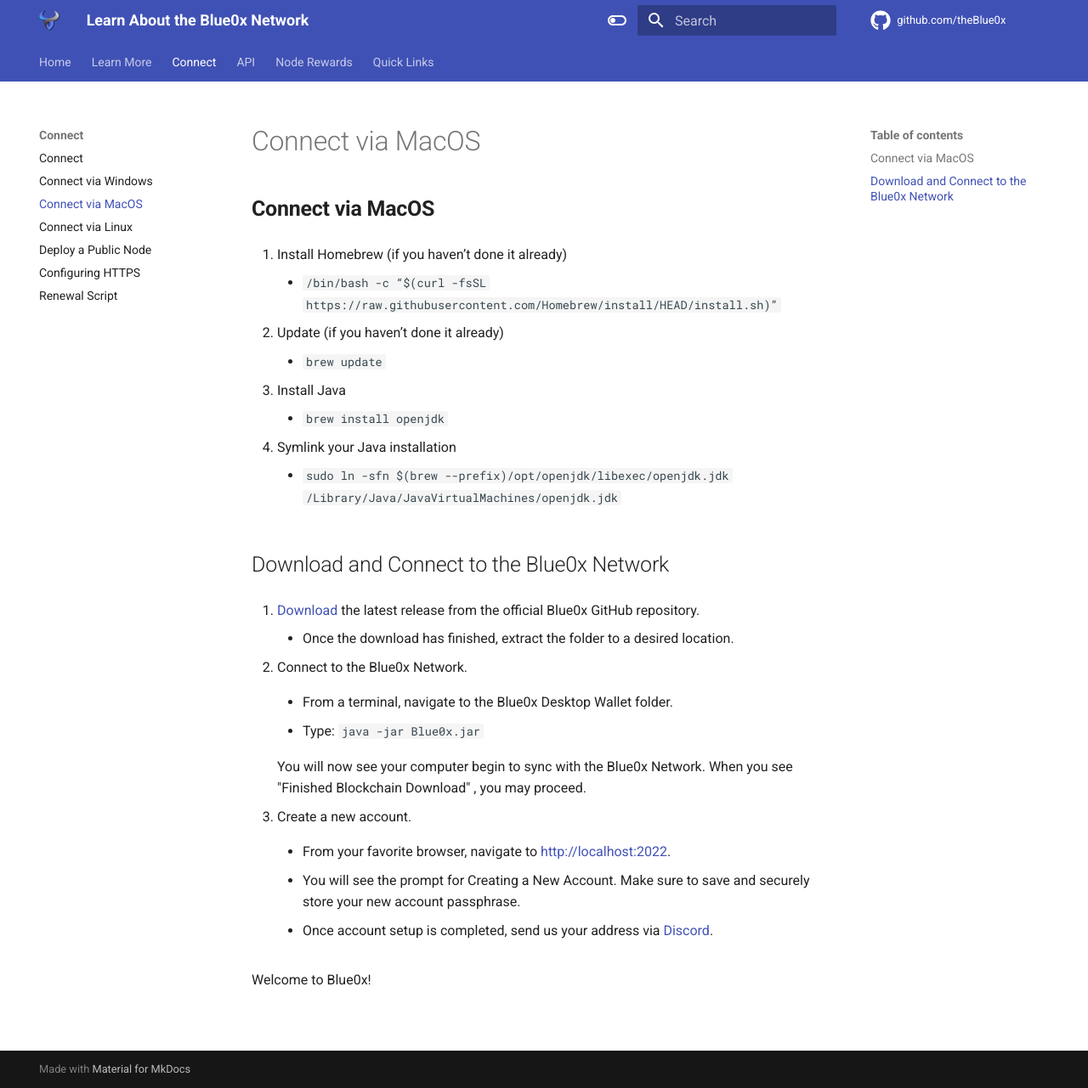
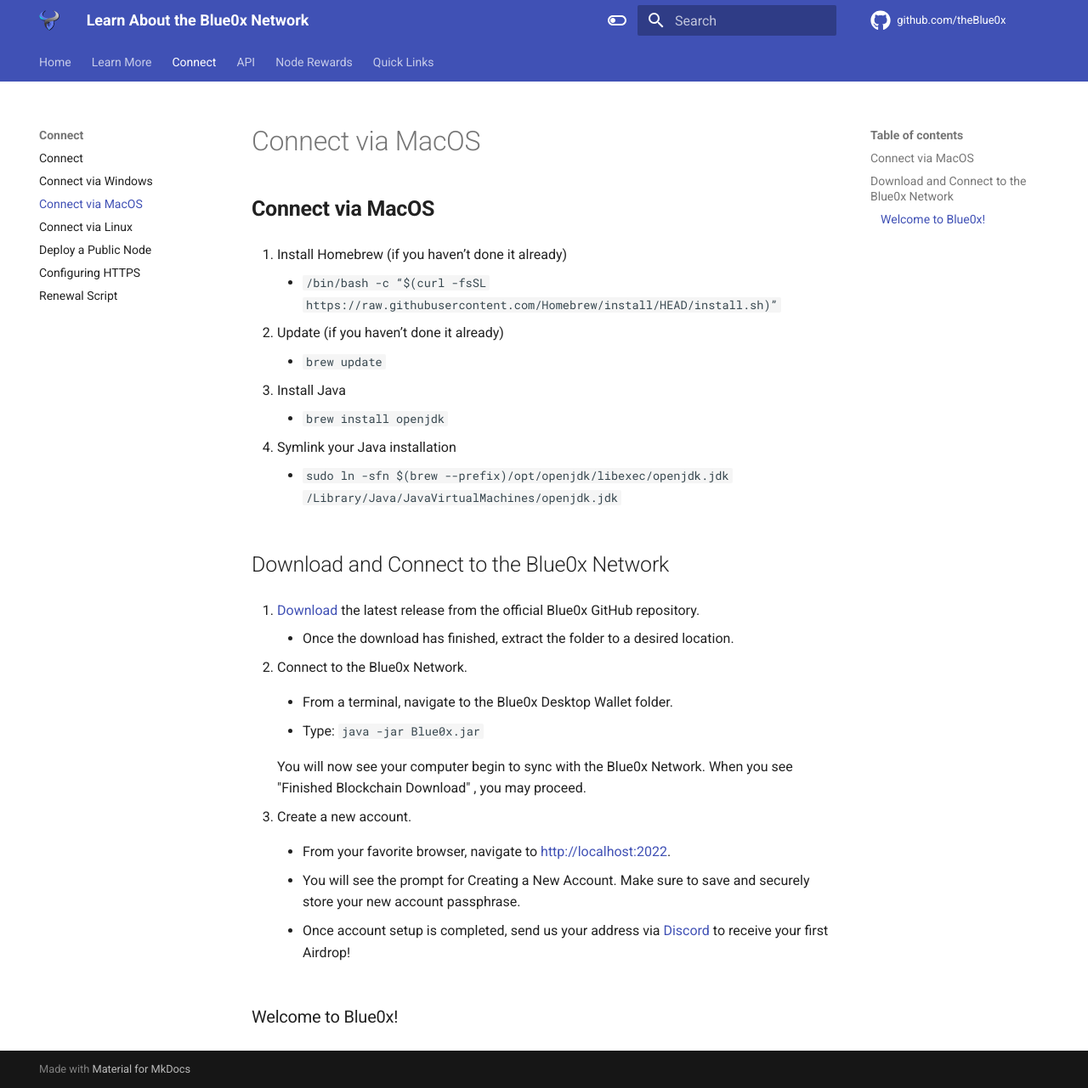
Before and after one commit to theBlue0x/docs, an MkDocs documentation site: the page built from docs/connect/local_mac.md, in a window 1280 px wide and 1281 px high. Shown: the whole window at 85% size. Built offline with MkDocs 1.6.1 and Material for MkDocs 9.7.7, drawn with Linux system fonts in a browser that asks for light colours.

Commit message:
Update local_mac.md

```diff
--- a/docs/connect/local_mac.md
+++ b/docs/connect/local_mac.md
@@ -36,6 +36,6 @@
 
 	- You will see the prompt for Creating a New Account.  Make sure to save and securely store your new account passphrase.
 
-	- Once account setup is completed, send us your address via [Discord](https://discord.gg/EbBWRSPW63).
+	- Once account setup is completed, send us your address via [Discord](https://discord.gg/EbBWRSPW63) to receive your first Airdrop!
 
-Welcome to Blue0x!
+### Welcome to Blue0x! ###
```
